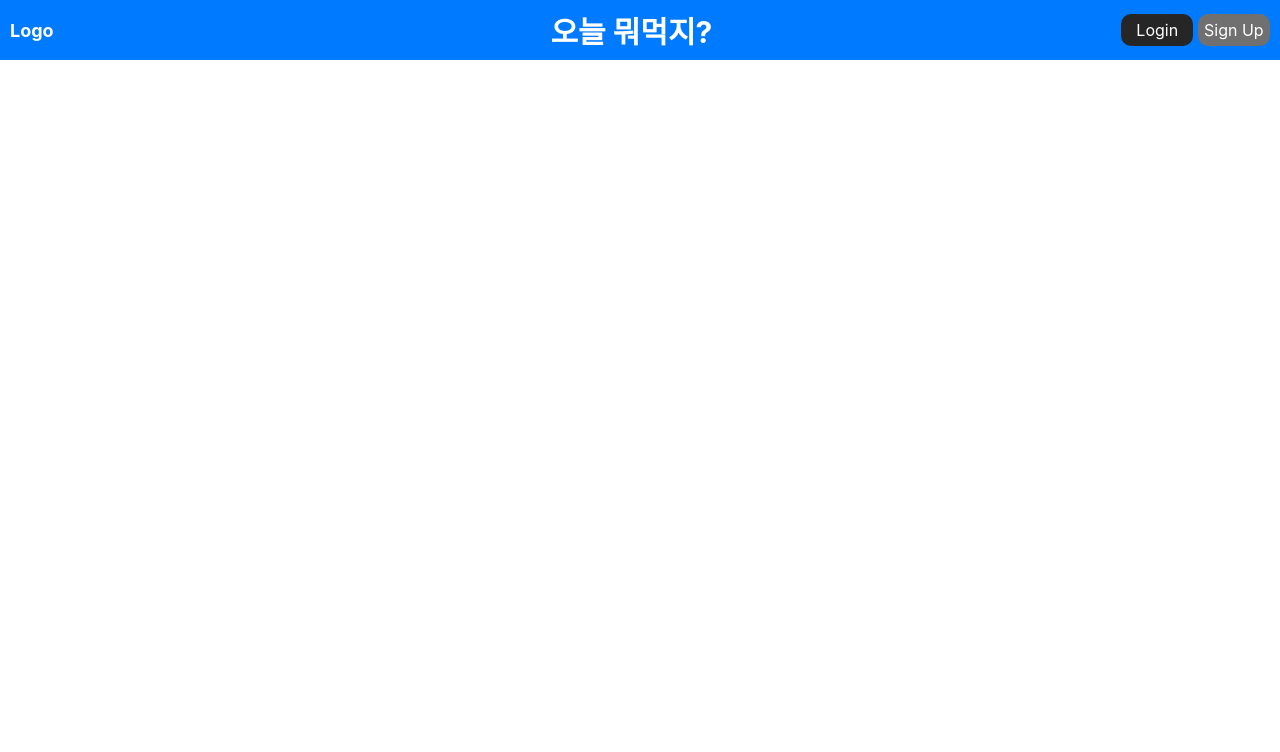
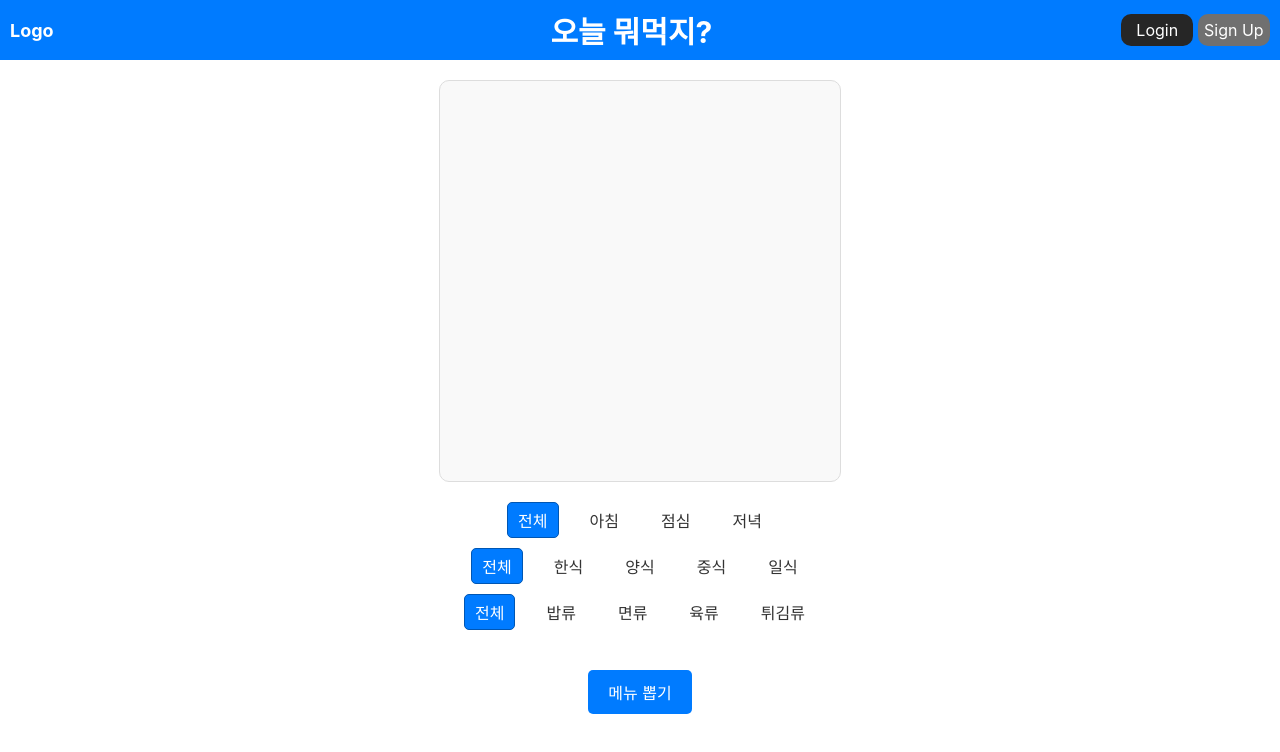
Before and after one commit to hyn062347/Today-s-Pick, a Svelte app in the folder front-end/: page /gacha in a window 1280 px wide. Shown: the top 752 px of the page. Built offline with nearby package versions, Linux system fonts and the light colour scheme.

Commit message:
가챠on

```diff
--- a/front-end/src/App.svelte
+++ b/front-end/src/App.svelte
@@ -7,6 +7,7 @@
     import Header from "./components/Header.svelte";
     import SignUp from "./pages/SignUp.svelte";
     import SignIn from "./pages/SignIn.svelte";
+    import Gacha from "./pages/Gacha.svelte";
     import { comment } from "svelte/internal";
     // const link1="https://www.10000recipe.com/recipe/list.html?q="
     // const link2="https://map.naver.com/p/search/"
@@ -45,6 +46,7 @@
         <Route path="/carana" component = {Carana}/>
         <Route path="/signup" component = {SignUp}/>
         <Route path="/signin" component = {SignIn}/>
+        <Route path="/gacha" component = {Gacha}/>
     </Router>
 </main>
 
--- /dev/null
+++ b/front-end/src/pages/Gacha.svelte
@@ -0,0 +1,180 @@
+<script>
+    let mealTime = "전체"; // 아침, 점심, 저녁
+    let cuisine = "전체"; // 한식, 양식, 중식, 일식
+    let category = "전체"; // 밥류, 면류, 육류, 튀김류
+    let selectedMenu = null; // 가챠로 선택된 메뉴
+
+    // 임시 데이터 (DB 연동 예정)
+    let menus = [
+        { name: "치킨", mealTime: "저녁", cuisine: "한식", category: "육류", image: "/img/slide1.png" },
+        { name: "스파게티", mealTime: "점심", cuisine: "양식", category: "면류", image: "/img/slide2.png" },
+        { name: "초밥", mealTime: "점심", cuisine: "일식", category: "밥류", image: "/img/slide3.png" },
+    ];
+
+    // 메뉴 랜덤 뽑기
+    function pickRandomMenu() {
+        const filteredMenus = menus.filter(
+            menu =>
+                (mealTime === "전체" || menu.mealTime === mealTime) &&
+                (cuisine === "전체" || menu.cuisine === cuisine) &&
+                (category === "전체" || menu.category === category)
+        );
+
+        if (filteredMenus.length > 0) {
+            selectedMenu = filteredMenus[Math.floor(Math.random() * filteredMenus.length)];
+        } else {
+            alert("조건에 맞는 메뉴가 없습니다. 다시 선택해주세요.");
+        }
+    }
+
+    // 선택 초기화
+    function resetSelection() {
+        mealTime = "전체";
+        cuisine = "전체";
+        category = "전체";
+        selectedMenu = null;
+    }
+</script>
+
+<main>
+    <div class="gacha">
+        {#if !selectedMenu}
+            <!-- 메뉴 선택 화면 -->
+            <div class="img-container">
+                <!-- 가챠 전: 이미지 없음, 비어 있는 여백 -->
+            </div>
+            <div class="options">
+                <div class="option">
+                    <span class:active={mealTime === "전체"} on:click={() => (mealTime = "전체")}>전체</span>
+                    <span class:active={mealTime === "아침"} on:click={() => (mealTime = "아침")}>아침</span>
+                    <span class:active={mealTime === "점심"} on:click={() => (mealTime = "점심")}>점심</span>
+                    <span class:active={mealTime === "저녁"} on:click={() => (mealTime = "저녁")}>저녁</span>
+                </div>
+                <div class="option">
+                    <span class:active={cuisine === "전체"} on:click={() => (cuisine = "전체")}>전체</span>
+                    <span class:active={cuisine === "한식"} on:click={() => (cuisine = "한식")}>한식</span>
+                    <span class:active={cuisine === "양식"} on:click={() => (cuisine = "양식")}>양식</span>
+                    <span class:active={cuisine === "중식"} on:click={() => (cuisine = "중식")}>중식</span>
+                    <span class:active={cuisine === "일식"} on:click={() => (cuisine = "일식")}>일식</span>
+                </div>
+                <div class="option">
+                    <span class:active={category === "전체"} on:click={() => (category = "전체")}>전체</span>
+                    <span class:active={category === "밥류"} on:click={() => (category = "밥류")}>밥류</span>
+                    <span class:active={category === "면류"} on:click={() => (category = "면류")}>면류</span>
+                    <span class:active={category === "육류"} on:click={() => (category = "육류")}>육류</span>
+                    <span class:active={category === "튀김류"} on:click={() => (category = "튀김류")}>튀김류</span>
+                </div>
+            </div>
+            <button class="action-button" on:click={pickRandomMenu}>메뉴 뽑기</button>
+        {:else}
+            <!-- 메뉴 결과 화면 -->
+            <div class="img-container">
+                <!-- 가챠 후: 메뉴 이미지 표시 -->
+                <img src={selectedMenu.image} alt={selectedMenu.name} class="menu-image" />
+            </div>
+            <div class="result">
+                <h2>{selectedMenu.name}</h2>
+                <div>
+                    <button class="action-button" on:click={resetSelection}>다시 뽑기</button>
+                    <button class="action-button yellow">식당 찾기</button>
+                    <button class="action-button orange">레시피 찾기</button>
+                </div>
+            </div>
+        {/if}
+    </div>
+</main>
+
+<style>
+    .gacha {
+        display: flex;
+        flex-direction: column;
+        align-items: center;
+        padding: 20px;
+    }
+
+    .img-container {
+        display: flex;
+        justify-content: center;
+        align-items: center;
+        width: 400px;
+        height: 400px; /* 가챠 전/후 동일한 높이로 설정 */
+        background-color: #f9f9f9; /* 여백을 위한 배경색 */
+        border: 1px solid #ddd;
+        border-radius: 10px;
+        margin-bottom: 20px;
+    }
+
+    .menu-image {
+        width: 100%;
+        height: 100%;
+        border: 1px solid #ddd;
+        border-radius: 10px;
+        object-fit: cover;
+    }
+
+    .options {
+        display: flex;
+        flex-direction: column;
+        gap: 10px;
+        margin-bottom: 20px;
+    }
+
+    .option {
+        display: flex;
+        justify-content: center;
+        gap: 20px;
+        font-size: 16px;
+        cursor: pointer;
+    }
+
+    .option span {
+        padding: 5px 10px;
+        border: 1px solid transparent;
+        border-radius: 5px;
+        transition: all 0.2s ease;
+    }
+
+    .option span.active {
+        background-color: #007bff;
+        color: white;
+        border-color: #0056b3;
+    }
+
+    .action-button {
+        margin-top: 20px;
+        padding: 10px 20px;
+        font-size: 16px;
+        background-color: #007bff;
+        color: white;
+        border: none;
+        border-radius: 5px;
+        cursor: pointer;
+    }
+
+    .action-button:hover {
+        background-color: #0056b3;
+    }
+
+    .action-button.yellow {
+        background-color: #ffc107;
+    }
+
+    .action-button.orange {
+        background-color: #fd7e14;
+    }
+
+    .action-button.yellow:hover {
+        background-color: #e0a800;
+    }
+
+    .action-button.orange:hover {
+        background-color: #e8590c;
+    }
+
+    .result {
+        display: flex;
+        flex-direction: column;
+        align-items: center;
+        gap: 20px;
+    }
+</style>
--- a/front-end/src/pages/Home.svelte
+++ b/front-end/src/pages/Home.svelte
@@ -1,5 +1,6 @@
 <script>
     import Slider from "../components/Slider.svelte";
+    import { navigate } from "svelte-routing";
 
     export let name = "홈페이지";
 </script>
@@ -7,7 +8,7 @@
 <main>
     <Slider/>
     <div class="ButtonSection">
-        <button class="TodaysPick">Button1</button>
+        <button class="TodaysPick" on:click={() => navigate("/gacha")}>Button1</button>
         <button class="Favorite">즐겨찾기</button>
     </div>
 </main>
--- a/front-end/src/pages/SignUp.svelte
+++ b/front-end/src/pages/SignUp.svelte
@@ -16,7 +16,7 @@
             <button>Sign up</button>
         </form>
         <div class="form-section">
-            <p>Have an account? <a href="">Log in</a></p>
+            <p>Have an account? <a href="/signin">Log in</a></p>
         </div>
     </div>
 </main>
```
